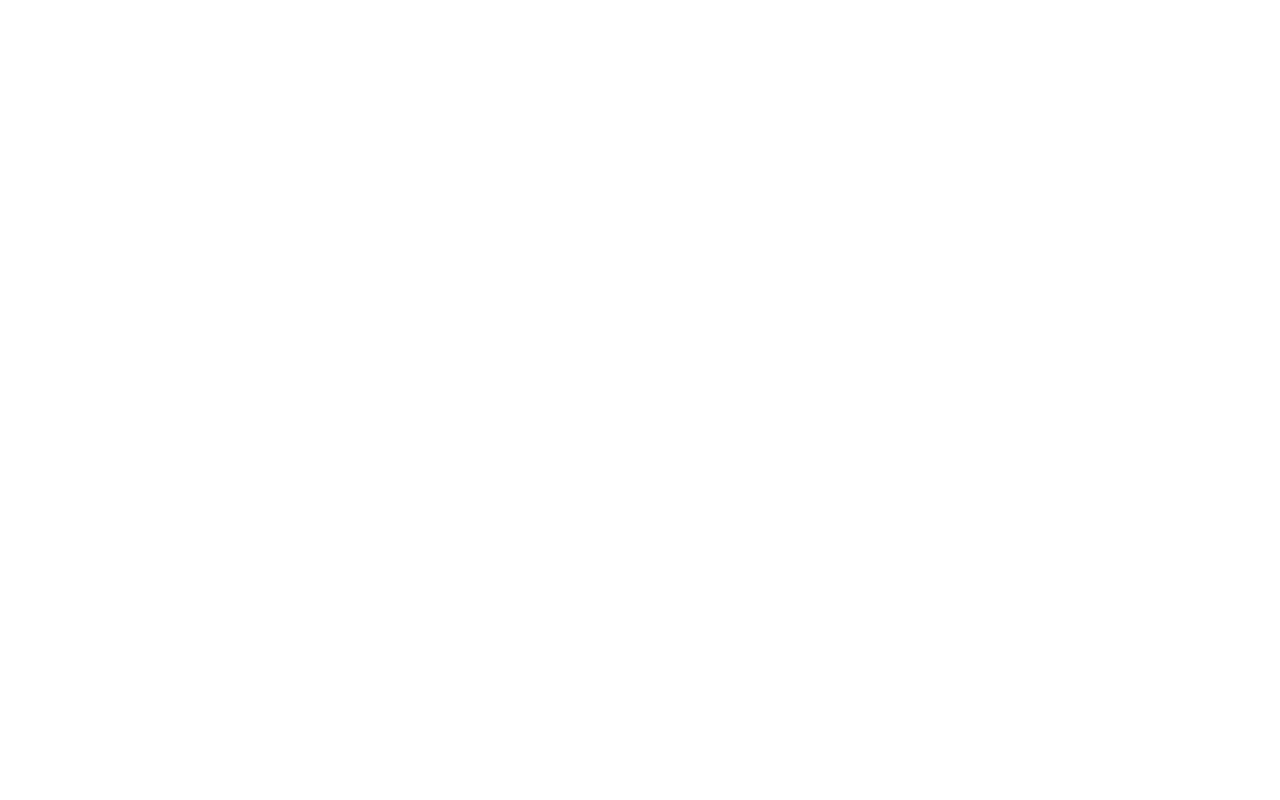
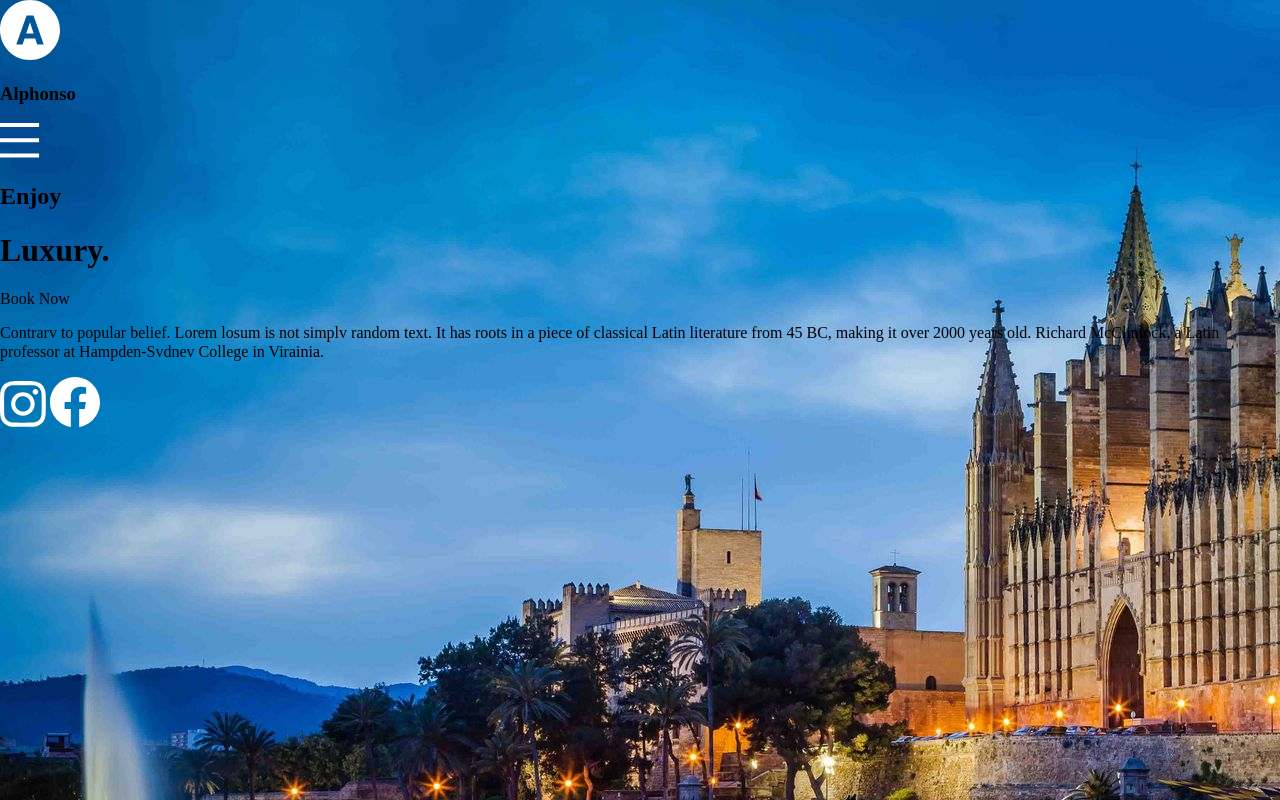
Before and after one commit to apousadaporto/ProyectoUniversidad, a plain HTML site: page index.html in a window 1280 px wide. Drawn offline with Linux system fonts and the light colour scheme.

Commit message:
primer commit

```diff
--- a/css/grid.css
+++ b/css/grid.css
@@ -1,2 +1,5 @@
 /* CSS GRID */
 /* **************************************************************** */
+.container {
+    display: grid;
+}
--- a/css/layout.css
+++ b/css/layout.css
@@ -1,2 +1,6 @@
 /* CSS LAYOUT */
 /* **************************************************************** */
+
+body {
+    background-image: url("/img/imagenes/catedral.jpg");
+}
--- a/index.html
+++ b/index.html
@@ -8,6 +8,22 @@
     <link rel="stylesheet" href="style.css">
 </head>
 <body>
-
+    <div class="container">
+        <header>
+            <img src="./img/iconos/icono-logotipo.svg" alt"Icono A">
+            <h3>Alphonso</h3>
+            <img src="./img/iconos/menu.svg" alt"menu-hamburguesa">
+        </header>
+        <main>
+            <h2>Enjoy</h2>
+            <h1>Luxury.</h1>
+            <a href="#">Book Now</a>
+            <p>Contrarv to popular belief. Lorem losum is not simplv random text. It has roots in a piece of classical Latin literature from 45 BC, making it over 2000 years old. Richard McClintock, a Latin professor at Hampden-Svdnev College in Virainia.</p>
+        </main>
+        <footer>
+            <img src="./img/iconos/icono-instagram.svg" alt"Icono Instagram">
+            <img src="./img/iconos/icono-facebook.svg" alt"Icono Facebook">
+        </footer>
+</div>
 </body>
 </html>
```
Also changed, not shown: img/iconos/icono-facebook.svg (added), img/iconos/icono-instagram.svg (added), img/iconos/icono-logotipo.svg (added), img/iconos/menu.svg (added), img/imagenes/catedral.jpg (added).
